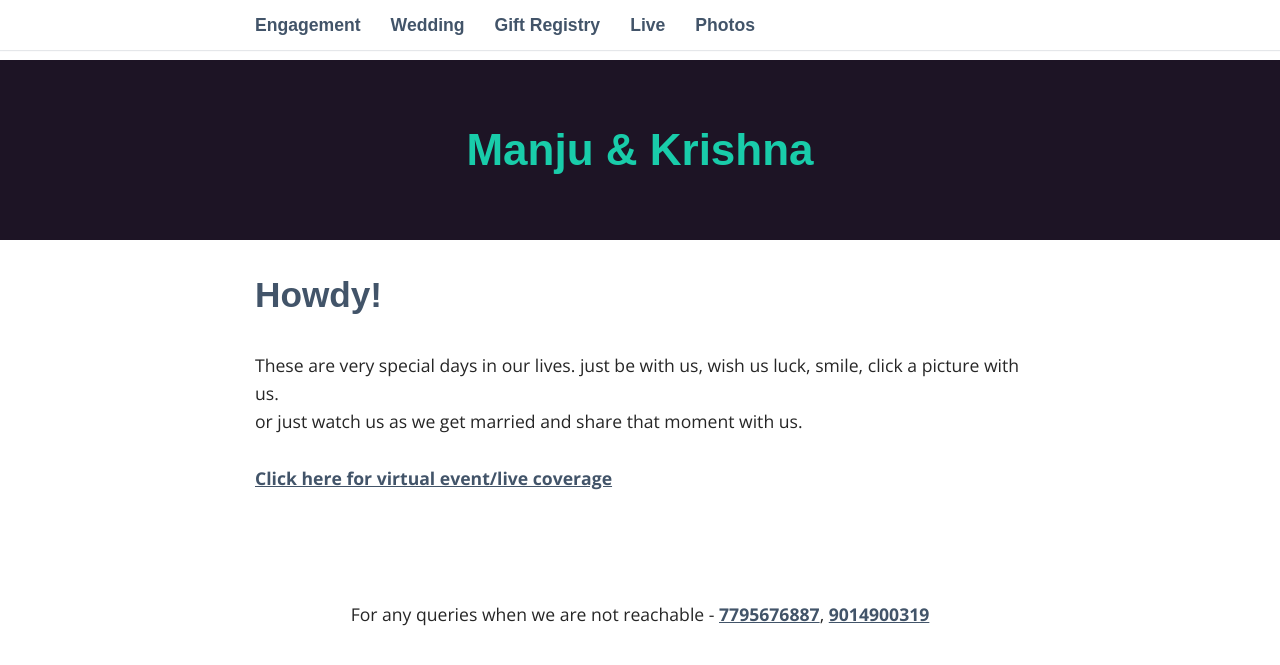
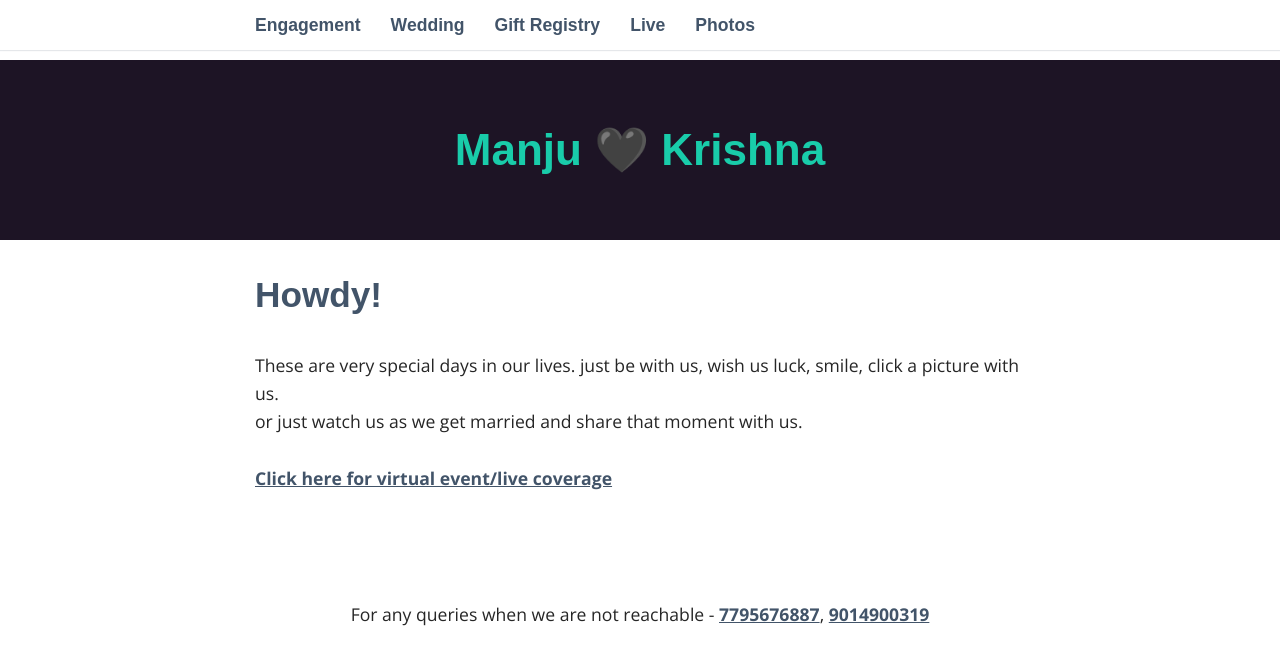
Before and after one commit to krish300/wedding, a Jekyll site: the page built from index.html, in a window 1280 px wide. Shown: the top 665 px of the page. Built offline with Jekyll 4.4.1, drawn with Linux system fonts in a browser that asks for light colours; some web fonts are replaced; part of the change alters nothing that is shown.

```diff
--- a/_config.yml
+++ b/_config.yml
@@ -1,5 +1,5 @@
 # Site Settings
-title: Manju & Krishna
+title: Manju &#128420 Krishna
 email: krishna.teja300@gmail.com
 description: >
   Wedding Information Website
```
